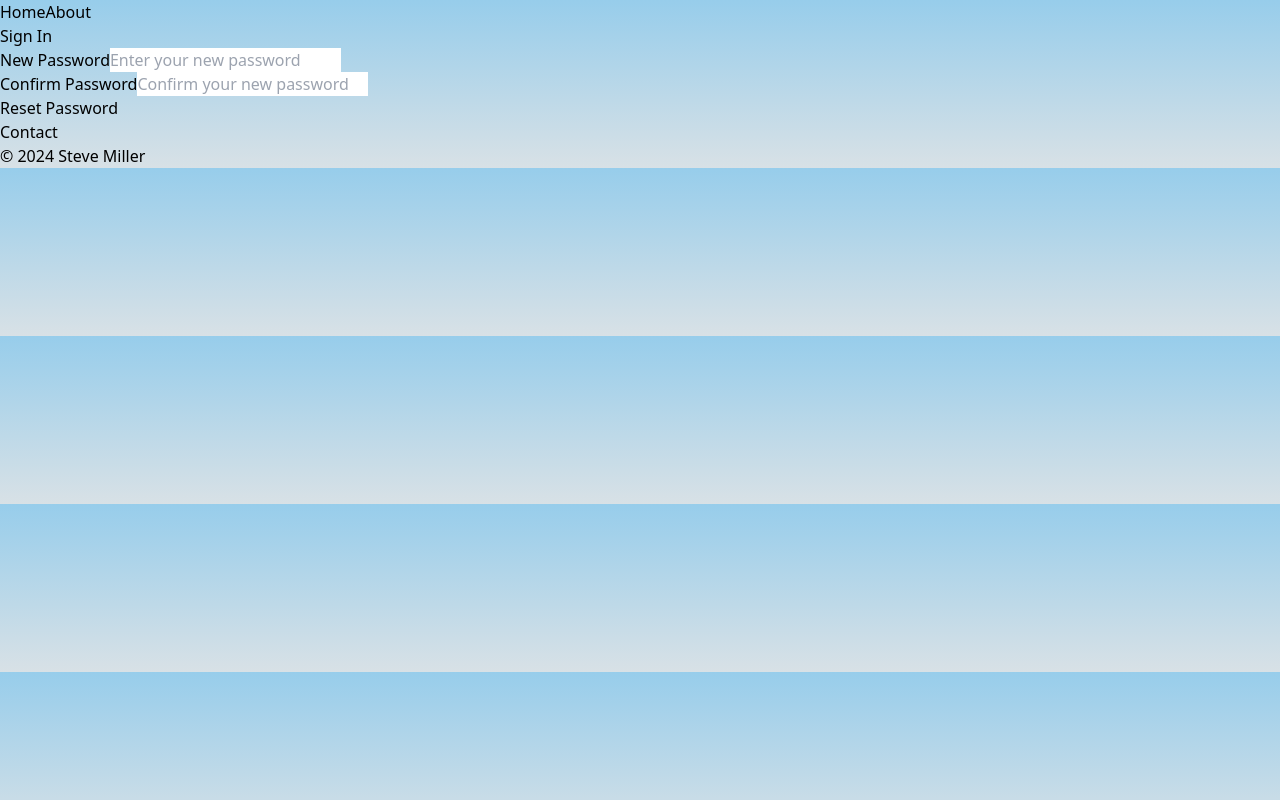
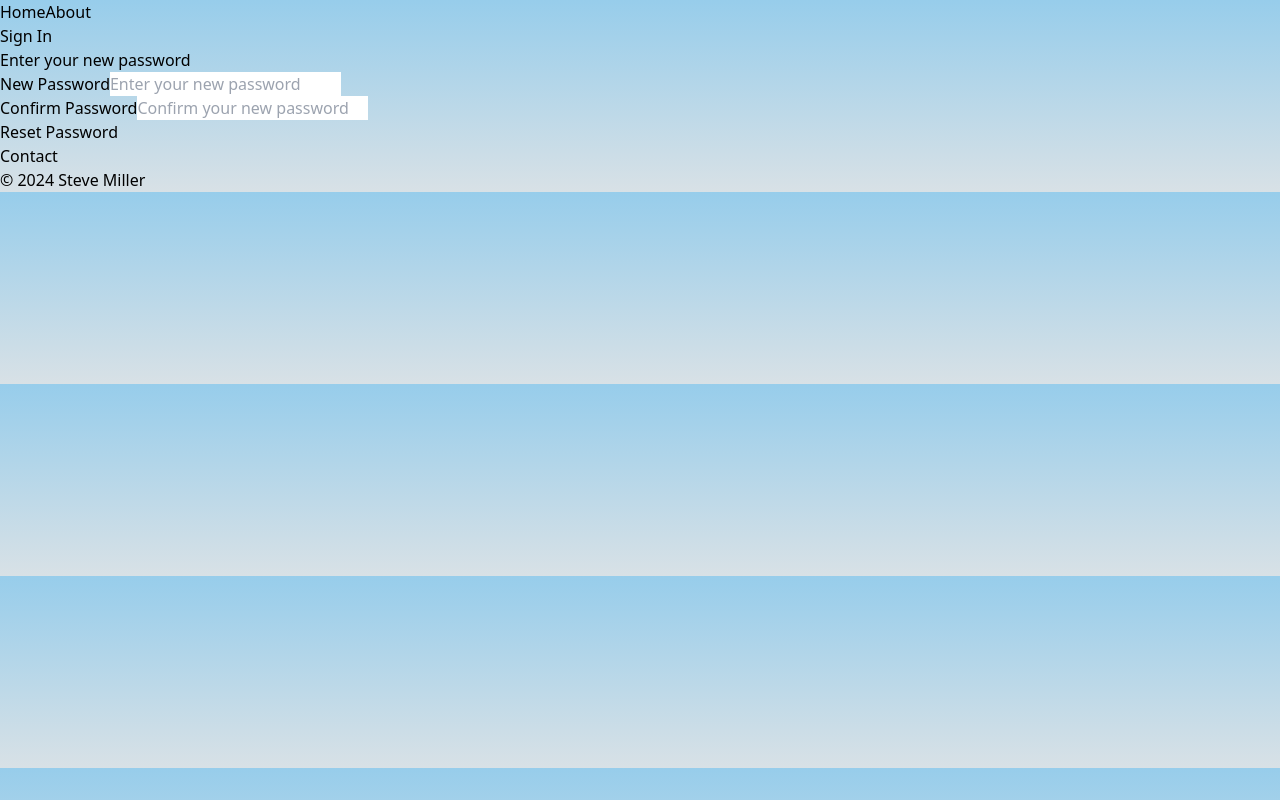
Before and after one commit to coding812/SpiffTracker, a React (Vite) app in the folder client/: page /password-reset/1 in a window 1280 px wide. Built offline with nearby package versions, Linux system fonts and the light colour scheme.

Commit message:
Added UI suggestions from Seth Kuhn

```diff
--- a/client/src/components/About.jsx
+++ b/client/src/components/About.jsx
@@ -20,7 +20,7 @@ export default function About() {
                     Besides I thought it would be fun?
                     Because a simple but modern solution to this problem I personally have experienced in my 15+ years as an HVAC technician needed to be made. There are other solutions to this problem, that all have their drawbacks:
                 </p>
-                <ul className="list-disc px-12 mx-2 border rounded-lg">
+                <ul className="list-disc px-12 mx-2 border rounded-lg  bg-white bg-opacity-25 backdrop-blur-lg drop-shadow-lg">
                     <li>Paper commission sheets get lost, ruined, or misplaced, and have no backup once made.</li>
                     <li>Sales tracking software can be expensive or difficult to use. Not to mention adding more cognitive load and work just to track a sale. (Not every user is a salesman, which would justify these things)</li>
                     <li>The sales tracking components of popular dispatch software is sometimes difficult for managers to rely on, as the "sale" of a repair, which may not be commissioned, is tracked alongside and equal to a "sale" of an "upsell", which would be.</li>
--- a/client/src/components/ForgotPassword.jsx
+++ b/client/src/components/ForgotPassword.jsx
@@ -1,6 +1,7 @@
 import React, { useState } from 'react';
 import {BaseUrl} from './BaseUrl';
 import { toast } from "react-toastify";
+import { motion } from 'framer-motion';
 
 
 const ForgotPassword = () => {
@@ -41,9 +42,19 @@ const ForgotPassword = () => {
 
 
     return (
-        <div className="flex mt-48 justify-center h-screen">
-            <div className="w-96">
-                <h2 className="text-2xl font-bold mb-4">Password Reset</h2>
+        <motion.div
+        initial={{ opacity: 0, x: -100 }}
+        animate={{ opacity: 1, x: 0 }}
+        exit={{ opacity: 0, x: 100 }}
+        transition={{ duration: 0.45 }}
+
+        className="flex min-h-full flex-1 flex-col justify-center px-6 py-12 lg:px-8">
+        <div className="sm:mx-auto sm:w-full sm:max-w-sm">
+          <h2 className="mt-10 text-center text-2xl font-bold leading-9 tracking-tight text-gray-900">
+            Password Reset Email Request
+          </h2>
+        </div>
+            <div className="mt-10 sm:mx-auto sm:w-full sm:max-w-sm w-1/4 h-2/5 p-6 bg-white bg-opacity-25 backdrop-blur-lg rounded-lg drop-shadow-lg">
                 <form onSubmit={handleSubmit}>
                     <div className="mb-4">
                         <label htmlFor="email" className="block mb-2">
@@ -52,7 +63,7 @@ const ForgotPassword = () => {
                         <input
                             type="email"
                             id="email"
-                            className="w-full px-4 py-2 border border-gray-300 rounded-md focus:outline-none focus:ring-2 focus:ring-blue-500"
+                            className="block w-full rounded-md border-0 py-1.5 pl-2 text-gray-900 shadow-sm ring-1 ring-inset ring-gray-300 placeholder:text-gray-400 focus:ring-2 focus:ring-inset focus:ring-indigo-600 sm:text-sm sm:leading-6 "
                             value={email}
                             onChange={handleEmailChange}
                             required
@@ -66,7 +77,7 @@ const ForgotPassword = () => {
                     </button>
                 </form>
             </div>
-        </div>
+        </motion.div>
     );
 };
 
--- a/client/src/components/Login.jsx
+++ b/client/src/components/Login.jsx
@@ -71,7 +71,7 @@ const Login = (props) => {
           </h2>
         </div>
 
-        <div className="mt-10 sm:mx-auto sm:w-full sm:max-w-sm">
+        <div className="mt-10 sm:mx-auto sm:w-full sm:max-w-sm w-1/4 h-2/5 p-6 bg-white bg-opacity-25 backdrop-blur-lg rounded-lg drop-shadow-lg">
           <form className="space-y-6" action="#" method="POST" onSubmit={onSubmit}>
             <div>
               <label htmlFor="email" className="block text-sm font-medium leading-6 text-gray-900">
--- a/client/src/components/PasswordReset.jsx
+++ b/client/src/components/PasswordReset.jsx
@@ -3,6 +3,7 @@ import { useParams, useNavigate} from 'react-router-dom';
 
 import {toast} from 'react-toastify';
 import {BaseUrl} from './BaseUrl';
+import { motion } from 'framer-motion';
 
 const PasswordReset = () => {
     const [password, setPassword] = useState('');
@@ -46,14 +47,26 @@ const PasswordReset = () => {
     };
 
     return (
-        <div className="flex justify-center items-center h-screen">
-            <form className="w-full max-w-sm" onSubmit={handleSubmit}>
-                <div className="mb-4">
+        <motion.div
+        initial={{ opacity: 0, x: -100 }}
+        animate={{ opacity: 1, x: 0 }}
+        exit={{ opacity: 0, x: 100 }}
+        transition={{ duration: 0.45 }}
+        className="flex min-h-full flex-1 flex-col justify-center px-6 py-12 lg:px-8">
+        <div className="sm:mx-auto sm:w-full sm:max-w-sm">
+          <h2 className="mt-10 text-center text-2xl font-bold leading-9 tracking-tight text-gray-900">
+            Enter your new password
+          </h2>
+        </div>
+
+        <div className="mt-10 sm:mx-auto sm:w-full sm:max-w-sm w-1/4 h-2/5 p-6 bg-white bg-opacity-25 backdrop-blur-lg rounded-lg drop-shadow-lg">
+            <form className=" " onSubmit={handleSubmit}>
+                <div className="mb-4 ">
                     <label className="block text-gray-700 text-sm font-bold mb-2" htmlFor="password">
                         New Password
                     </label>
                     <input
-                        className="shadow appearance-none border rounded w-full py-2 px-3 text-gray-700 leading-tight focus:outline-none focus:shadow-outline"
+                        className="block w-full rounded-md border-0 py-1.5 pl-2 text-gray-900 shadow-sm ring-1 ring-inset ring-gray-300 placeholder:text-gray-400 focus:ring-2 focus:ring-inset focus:ring-indigo-600 sm:text-sm sm:leading-6"
                         id="password"
                         type="password"
                         placeholder="Enter your new password"
@@ -66,7 +79,7 @@ const PasswordReset = () => {
                         Confirm Password
                     </label>
                     <input
-                        className="shadow appearance-none border rounded w-full py-2 px-3 text-gray-700 leading-tight focus:outline-none focus:shadow-outline"
+                        className="block w-full rounded-md border-0 py-1.5 pl-2 text-gray-900 shadow-sm ring-1 ring-inset ring-gray-300 placeholder:text-gray-400 focus:ring-2 focus:ring-inset focus:ring-indigo-600 sm:text-sm sm:leading-6"
                         id="confirmPassword"
                         type="password"
                         placeholder="Confirm your new password"
@@ -84,6 +97,7 @@ const PasswordReset = () => {
                 </div>
             </form>
         </div>
+        </motion.div>
     );
 };
 
--- a/client/src/components/Record.jsx
+++ b/client/src/components/Record.jsx
@@ -150,7 +150,7 @@ export default function Record() {
         <h1 className="h-16 bg-muted text-black text-2xl font-semibold">Enter your sale information</h1>
         <form
           onSubmit={onSubmit}
-          className="flex flex-col  border rounded-lg overflow-hidden p-2 w-full sm:w-3/4 md:w-1/2 lg:w-1/4 items-center justify-center "
+          className="flex flex-col  border rounded-lg overflow-hidden p-2 w-full sm:w-3/4 md:w-1/2 lg:w-1/4 items-center justify-center  bg-white bg-opacity-25 backdrop-blur-lg drop-shadow-lg "
         >
           <div className="flex w-full grid-cols-1 gap-x-8 gap-y-10 border-b border-slate-900/10 pb-12  justify-center items-center ">
             <div className="flex-col w-full grid-cols-1 gap-x-4 gap-y-6  ">
--- a/client/src/components/Register.jsx
+++ b/client/src/components/Register.jsx
@@ -108,7 +108,7 @@ const Register = () => {
                     </h2>
                 </div>
                 <div className="mt-2 sm:mx-auto sm:w-full sm:max-w-sm">
-                    <div className="mt-10 sm:mx-auto sm:w-full sm:max-w-sm">
+                    <div className="mt-10 sm:mx-auto sm:w-full sm:max-w-sm w-1/4 h-2/5 p-6 bg-white bg-opacity-25 backdrop-blur-lg rounded-lg drop-shadow-lg">
                         <form className="space-y-2" action="#" method="POST" onSubmit={onSubmit}>
                             <div>
                                 <label htmlFor="first-name" className="block text-sm font-medium leading-6 text-gray-900">
```
